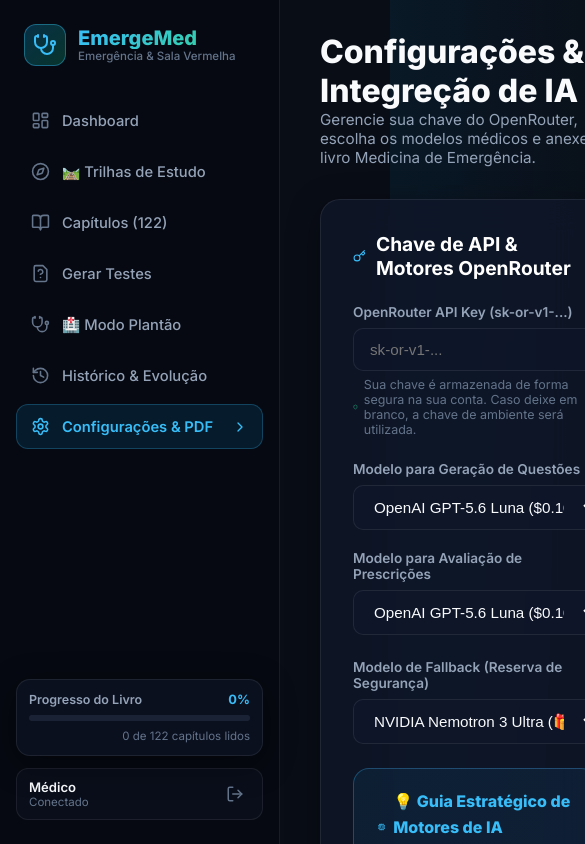
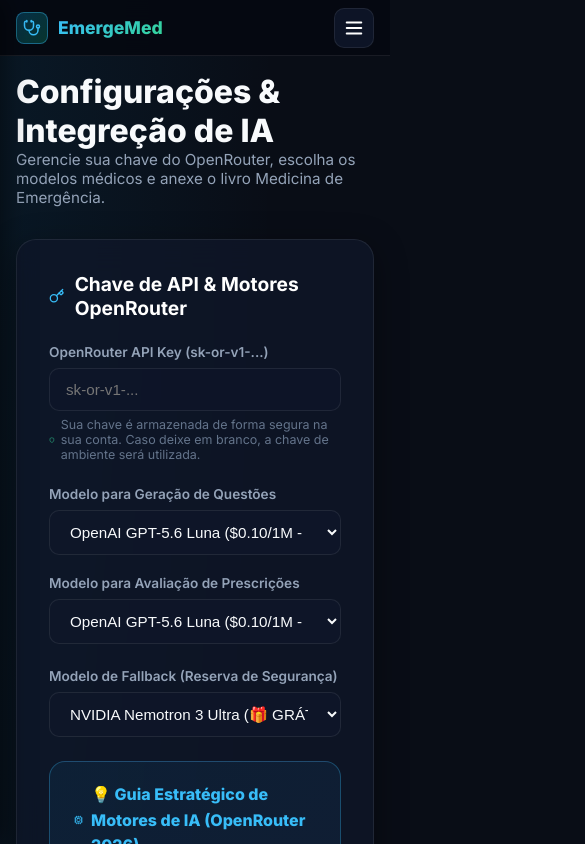
Before and after one commit to CaioPSSS/EmergeMed, a Next.js app: page /configuracoes in a window 390 px wide. Shown: the top 844 px of the page, 585 px wide, since content can reach past the window. Built offline with nearby package versions, Linux system fonts and the light colour scheme; no server answers.

Commit message:
feat: implement authenticated layout with responsive sidebar, gamification tracking, and navigation structure

```diff
--- a/app/(authenticated)/layout.tsx
+++ b/app/(authenticated)/layout.tsx
@@ -68,6 +68,23 @@ export default function AuthenticatedLayout({
     loadUserData();
   }, [pathname]);
 
+  // Close mobile menu on route change
+  useEffect(() => {
+    setMobileMenuOpen(false);
+  }, [pathname]);
+
+  // Prevent body scroll when mobile menu is open
+  useEffect(() => {
+    if (mobileMenuOpen) {
+      document.body.style.overflow = 'hidden';
+    } else {
+      document.body.style.overflow = '';
+    }
+    return () => {
+      document.body.style.overflow = '';
+    };
+  }, [mobileMenuOpen]);
+
   const handleLogout = async () => {
     await supabase.auth.signOut();
     router.push('/login');
@@ -88,45 +105,46 @@ export default function AuthenticatedLayout({
   const progressPercent = Math.round((readCount / totalChapters) * 100);
 
   return (
-    <div style={{ display: 'flex', minHeight: '100vh' }}>
-      {/* Mobile Toggle Button */}
-      <button
-        onClick={() => setMobileMenuOpen(!mobileMenuOpen)}
-        style={{
-          position: 'fixed',
-          top: '16px',
-          right: '16px',
-          zIndex: 50,
-          background: 'rgba(15, 23, 42, 0.9)',
-          border: '1px solid var(--border-subtle)',
-          borderRadius: '10px',
-          padding: '10px',
-          color: '#fff',
-          cursor: 'pointer',
-          display: 'none',
-        }}
-        className="mobile-menu-btn"
-      >
-        {mobileMenuOpen ? <X size={20} /> : <Menu size={20} />}
-      </button>
+    <div className="app-layout">
+      {/* Mobile Top Bar */}
+      <div className="mobile-topbar">
+        <div style={{ display: 'flex', alignItems: 'center', gap: '10px' }}>
+          <div style={{
+            width: '32px',
+            height: '32px',
+            borderRadius: '8px',
+            background: 'linear-gradient(135deg, rgba(14, 165, 233, 0.25), rgba(16, 185, 129, 0.25))',
+            border: '1px solid rgba(56, 189, 248, 0.4)',
+            display: 'flex',
+            alignItems: 'center',
+            justifyContent: 'center',
+            color: '#38bdf8',
+          }}>
+            <Stethoscope size={18} />
+          </div>
+          <span className="text-gradient" style={{ fontSize: '1.1rem', fontWeight: 800 }}>
+            EmergeMed
+          </span>
+        </div>
+        <button
+          onClick={() => setMobileMenuOpen(!mobileMenuOpen)}
+          className="mobile-menu-btn"
+          aria-label="Toggle menu"
+        >
+          {mobileMenuOpen ? <X size={22} /> : <Menu size={22} />}
+        </button>
+      </div>
+
+      {/* Mobile Overlay */}
+      {mobileMenuOpen && (
+        <div
+          className="mobile-overlay"
+          onClick={() => setMobileMenuOpen(false)}
+        />
+      )}
 
       {/* Sidebar */}
-      <aside
-        style={{
-          width: '280px',
-          backgroundColor: 'var(--bg-sidebar)',
-          borderRight: '1px solid var(--border-subtle)',
-          display: 'flex',
-          flexDirection: 'column',
-          justifyContent: 'space-between',
-          padding: '24px 16px',
-          position: 'fixed',
-          top: 0,
-          bottom: 0,
-          left: 0,
-          zIndex: 40,
-        }}
-      >
+      <aside className={`sidebar ${mobileMenuOpen ? 'sidebar-open' : ''}`}>
         <div>
           {/* Brand Logo */}
           <div style={{ display: 'flex', alignItems: 'center', gap: '12px', padding: '0 8px', marginBottom: '32px' }}>
@@ -140,6 +158,7 @@ export default function AuthenticatedLayout({
               alignItems: 'center',
               justifyContent: 'center',
               color: '#38bdf8',
+              flexShrink: 0,
             }}>
               <Stethoscope size={24} />
             </div>
@@ -283,13 +302,7 @@ export default function AuthenticatedLayout({
       </aside>
 
       {/* Main Content Area */}
-      <main style={{
-        flex: 1,
-        marginLeft: '280px',
-        padding: '32px 40px',
-        maxWidth: '1280px',
-        width: '100%',
-      }}>
+      <main className="main-content">
         {children}
       </main>
     </div>
--- a/app/globals.css
+++ b/app/globals.css
@@ -214,3 +214,158 @@ body {
   from { transform: rotate(0deg); }
   to { transform: rotate(360deg); }
 }
+
+/* =============================================
+   RESPONSIVE LAYOUT SYSTEM
+   ============================================= */
+
+.app-layout {
+  display: flex;
+  min-height: 100vh;
+}
+
+/* Sidebar */
+.sidebar {
+  width: 280px;
+  background-color: var(--bg-sidebar);
+  border-right: 1px solid var(--border-subtle);
+  display: flex;
+  flex-direction: column;
+  justify-content: space-between;
+  padding: 24px 16px;
+  position: fixed;
+  top: 0;
+  bottom: 0;
+  left: 0;
+  z-index: 40;
+  overflow-y: auto;
+}
+
+/* Mobile topbar - hidden on desktop */
+.mobile-topbar {
+  display: none;
+}
+
+/* Mobile overlay - managed by JS, always hidden on desktop */
+.mobile-overlay {
+  display: none;
+}
+
+/* Mobile menu button - hidden on desktop */
+.mobile-menu-btn {
+  display: none;
+}
+
+/* Main Content */
+.main-content {
+  flex: 1;
+  margin-left: 280px;
+  padding: 32px 40px;
+  max-width: 1280px;
+  width: 100%;
+}
+
+/* Trilhas Grid */
+.trilhas-grid {
+  display: grid;
+  grid-template-columns: repeat(2, 1fr);
+  gap: 24px;
+}
+
+/* Trilha node content (chapter row) */
+.trilha-node-content {
+  display: flex;
+  align-items: center;
+  justify-content: space-between;
+  gap: 12px;
+}
+
+/* =============================================
+   MOBILE STYLES (max-width: 768px)
+   ============================================= */
+@media (max-width: 768px) {
+  /* Mobile topbar */
+  .mobile-topbar {
+    display: flex;
+    align-items: center;
+    justify-content: space-between;
+    position: fixed;
+    top: 0;
+    left: 0;
+    right: 0;
+    z-index: 35;
+    padding: 12px 16px;
+    background: rgba(6, 9, 17, 0.95);
+    backdrop-filter: blur(12px);
+    -webkit-backdrop-filter: blur(12px);
+    border-bottom: 1px solid var(--border-subtle);
+    height: 56px;
+  }
+
+  .mobile-menu-btn {
+    display: flex;
+    align-items: center;
+    justify-content: center;
+    background: rgba(15, 23, 42, 0.9);
+    border: 1px solid var(--border-subtle);
+    border-radius: 10px;
+    padding: 8px;
+    color: #fff;
+    cursor: pointer;
+  }
+
+  .mobile-overlay {
+    display: block;
+    position: fixed;
+    inset: 0;
+    background: rgba(0, 0, 0, 0.6);
+    z-index: 38;
+    backdrop-filter: blur(4px);
+    -webkit-backdrop-filter: blur(4px);
+  }
+
+  /* Sidebar: hidden by default, slide from left */
+  .sidebar {
+    transform: translateX(-100%);
+    transition: transform 0.3s cubic-bezier(0.4, 0, 0.2, 1);
+    z-index: 45;
+    width: 280px;
+    max-width: 80vw;
+    box-shadow: 4px 0 24px rgba(0, 0, 0, 0.5);
+  }
+
+  .sidebar.sidebar-open {
+    transform: translateX(0);
+  }
+
+  /* Main content: no margin, responsive padding, account for topbar */
+  .main-content {
+    margin-left: 0;
+    padding: 72px 16px 24px 16px;
+    max-width: 100%;
+  }
+
+  /* Trilhas grid: single column on mobile */
+  .trilhas-grid {
+    grid-template-columns: 1fr;
+    gap: 16px;
+  }
+
+  /* Trilha node content stacks on very small screens */
+  .trilha-node-content {
+    flex-wrap: wrap;
+    gap: 8px;
+  }
+}
+
+/* Tablet tweaks */
+@media (min-width: 769px) and (max-width: 1024px) {
+  .trilhas-grid {
+    grid-template-columns: 1fr;
+    gap: 20px;
+  }
+
+  .main-content {
+    padding: 24px 24px;
+  }
+}
```
Also changed, not shown: app/(authenticated)/trilhas/page.tsx (+214 -55 lines).
